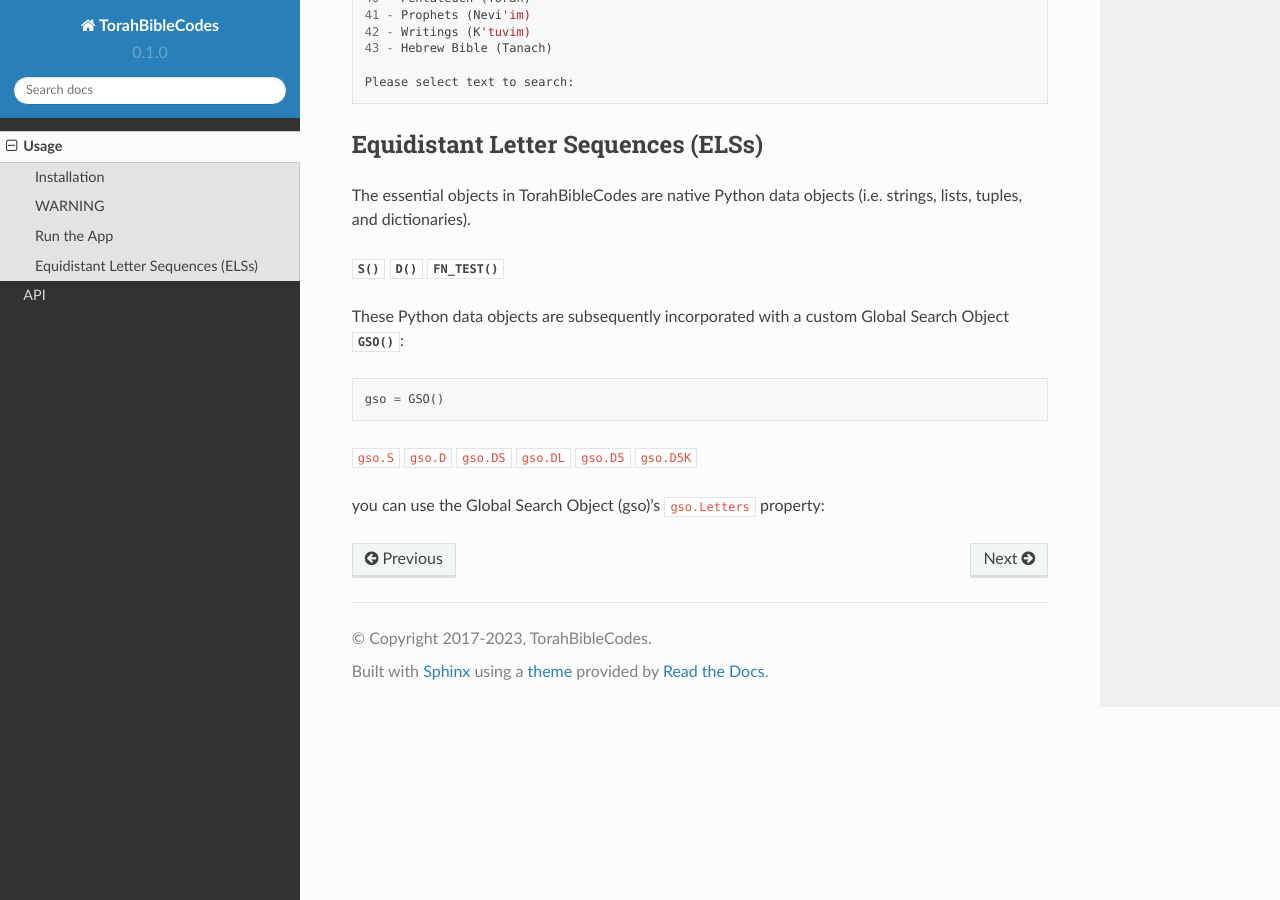
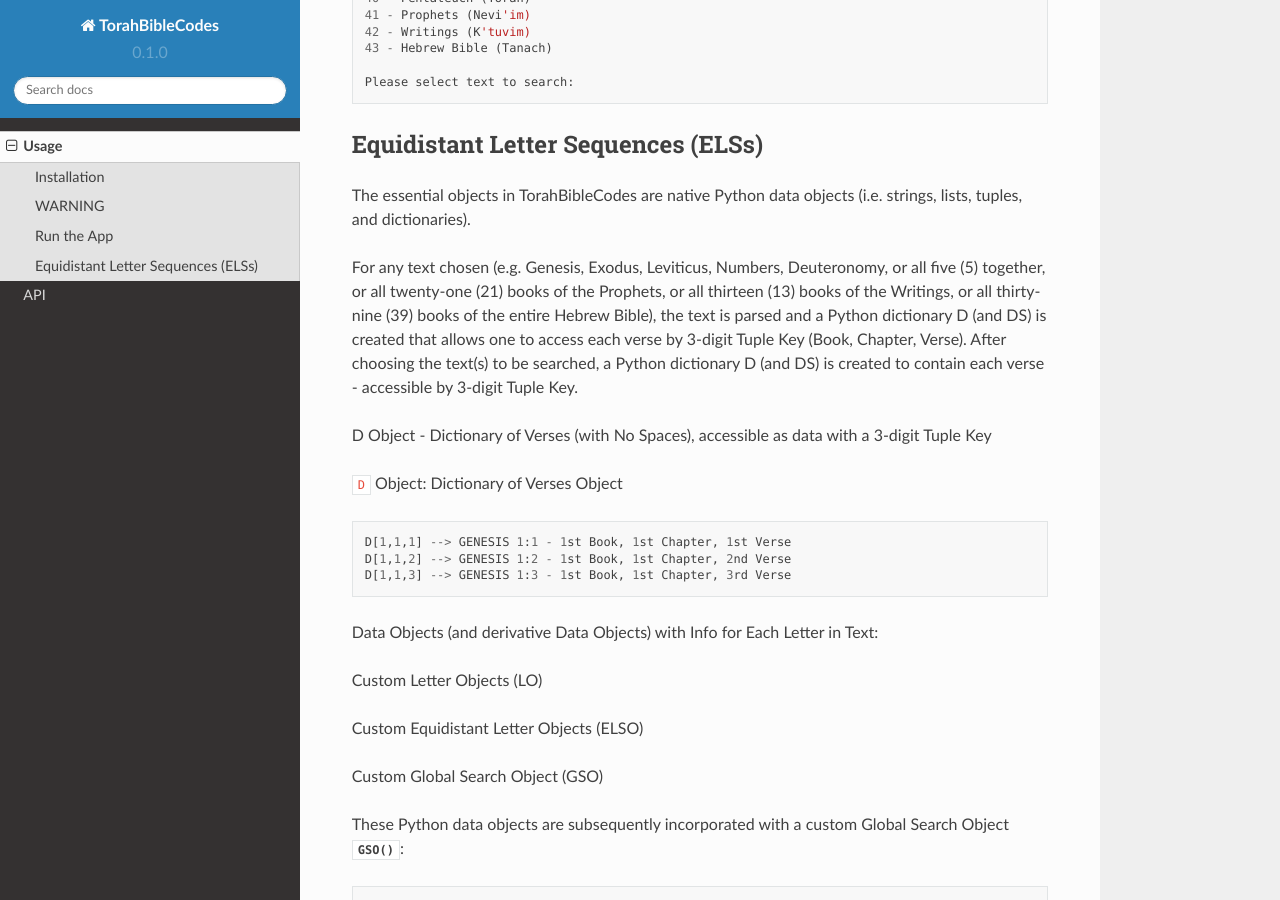
Before and after one commit to TorahBibleCodes/TorahBibleCodes_Sphinx, a Sphinx documentation site: the page built from docs/source/usage.rst, in a window 1280 px wide and 900 px high, scrolled down 1902 px. Built offline with Sphinx 7.4.7 and the Read the Docs theme 2.0.0, drawn with Linux system fonts in a browser that asks for light colours.

Commit message:
Update usage.rst

```diff
--- a/docs/source/usage.rst
+++ b/docs/source/usage.rst
@@ -99,9 +99,25 @@
 
 The essential objects in TorahBibleCodes are native Python data objects (i.e. strings, lists, tuples, and dictionaries).
 
-:py:func:`S`
-:py:func:`D`
-:py:func:`FN_TEST`
+For any text chosen (e.g. Genesis, Exodus, Leviticus, Numbers, Deuteronomy, or all five (5) together, or all twenty-one (21) books of the Prophets, or all thirteen (13) books of the Writings, or all thirty-nine (39) books of the entire Hebrew Bible), the text is parsed and a Python dictionary D (and DS) is created that allows one to access each verse by 3-digit Tuple Key (Book, Chapter, Verse). After choosing the text(s) to be searched, a Python dictionary D (and DS) is created to contain each verse - accessible by 3-digit Tuple Key.
+
+D Object - Dictionary of Verses (with No Spaces), accessible as data with a 3-digit Tuple Key
+
+``D`` Object: Dictionary of Verses Object ::
+
+   D[1,1,1] --> GENESIS 1:1 - 1st Book, 1st Chapter, 1st Verse
+   D[1,1,2] --> GENESIS 1:2 - 1st Book, 1st Chapter, 2nd Verse
+   D[1,1,3] --> GENESIS 1:3 - 1st Book, 1st Chapter, 3rd Verse
+
+
+
+Data Objects (and derivative Data Objects) with Info for Each Letter in Text:
+
+Custom Letter Objects (LO)
+
+Custom Equidistant Letter Objects (ELSO)
+
+Custom Global Search Object (GSO)
 
 These Python data objects are subsequently incorporated with a custom Global Search Object :py:func:`GSO`::
 
```
